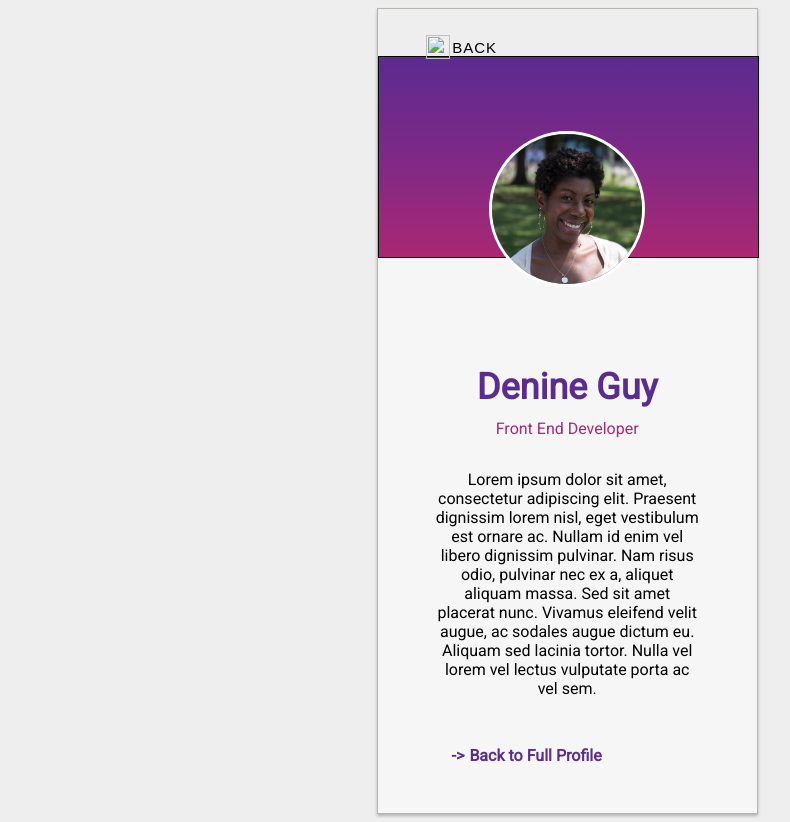
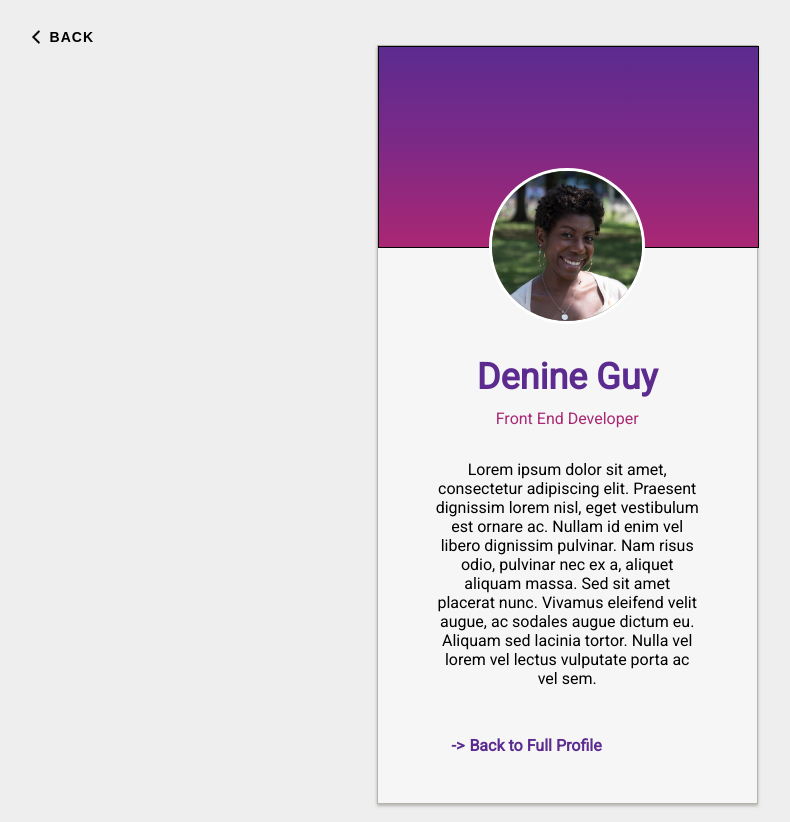
Before and after one commit to denineguy/MD-sidebar, a plain HTML site: page index.html in a window 1280 px wide. Shown: the whole page, without its empty margins (137-927 px from the left). Drawn offline with Linux system fonts and the light colour scheme.

Commit message:
added back icon

```diff
--- a/index.html
+++ b/index.html
@@ -7,13 +7,13 @@
     <link href='https://fonts.googleapis.com/css?family=Roboto' rel='stylesheet' type='text/css'>
   </head>
   <body>
+    <a href="https://denineguy.github.io/multi_page_site/" class="back">
+      <img src="images/left-arrow.png" alt="left-arrow" class="arrow">
+      Back
+    </a>
     <div>
-      <a href="https://denineguy.github.io/multi_page_site/" class="back">
-        <img src="images/left-arrow.png" alt="" class="arrow">
-        Back
-      </a>
       <section class="profile-head">
-        <img class=image-container src="Denine_Guy.jpg" alt="">
+        <img class=image-container src="images/Denine_Guy.jpg" alt="">
       </section>
       <section class="profile-info-container">
         <p class="profile-name">Denine Guy</p>
--- a/sidebar.css
+++ b/sidebar.css
@@ -3,8 +3,8 @@ body {
 }
 
 .arrow {
-  width: 24px;
-  height: 24px;
+  width: 22px;
+  height: 22px;
   position: relative;
   top: 0.4em;
   left: 0.2em;
@@ -15,7 +15,8 @@ body {
   margin-top: 20px;
   display: block;
   color: #000000;
-  font-size: 15px;
+  font-size: 14px;
+  font-weight: bold;
   text-decoration: none;
   font-family: Arial, Helvetica, sans-serif;
   text-transform: uppercase;
```
Also changed, not shown: images/Denine_Guy.jpg (renamed from Denine_Guy.jpg), images/left-arrow.png (added), 1 other file.
